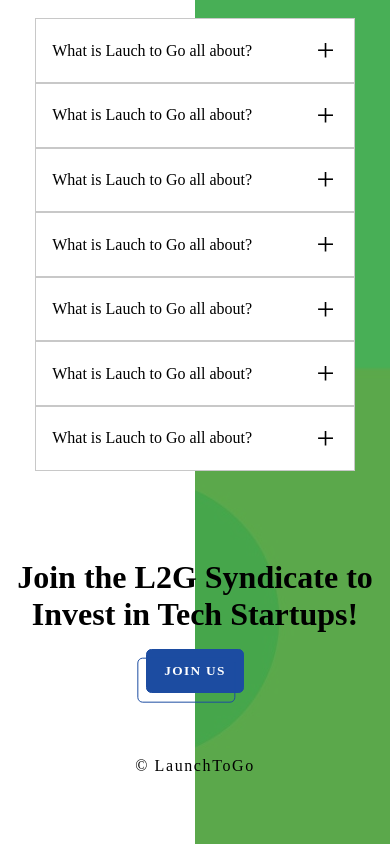
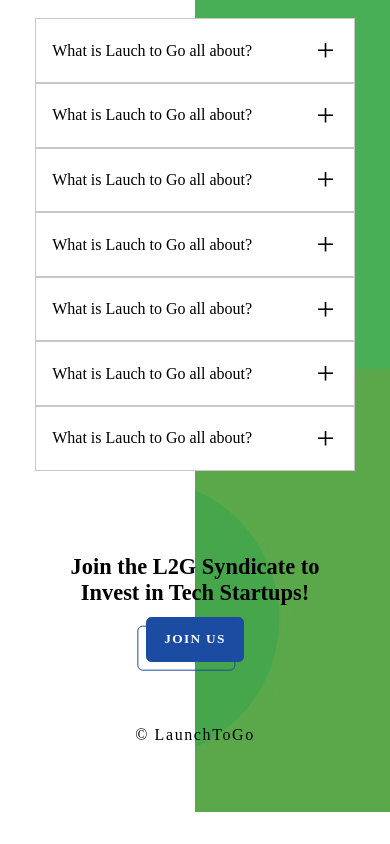
Before and after one commit to slick-codes/launch-to-grow, a SvelteKit app: page / in a window 390 px wide. Shown: the part 3922-4766 px from the top of the page. After the commit the page ends 4735 px from the top, so only its background shows below. Built offline with nearby package versions, Linux system fonts and the light colour scheme; some icons are missing; a web font is replaced by a local one.

Commit message:
add media query on footer to reduce the font on mobile

```diff
--- a/src/components/Footer.svelte
+++ b/src/components/Footer.svelte
@@ -61,6 +61,7 @@
 
 			h1 {
 				width: 13em;
+				// font-size: 2.4rem;
 				text-align: center;
 				letter-spacing: normal;
 				padding: 0.5em 0;
@@ -92,4 +93,14 @@
 			}
 		}
 	}
+
+	@media (max-width: 400px) {
+		.last__section {
+			&-container {
+				h1 {
+					font-size: 1.4em;
+				}
+			}
+		}
+	}
 </style>
```
